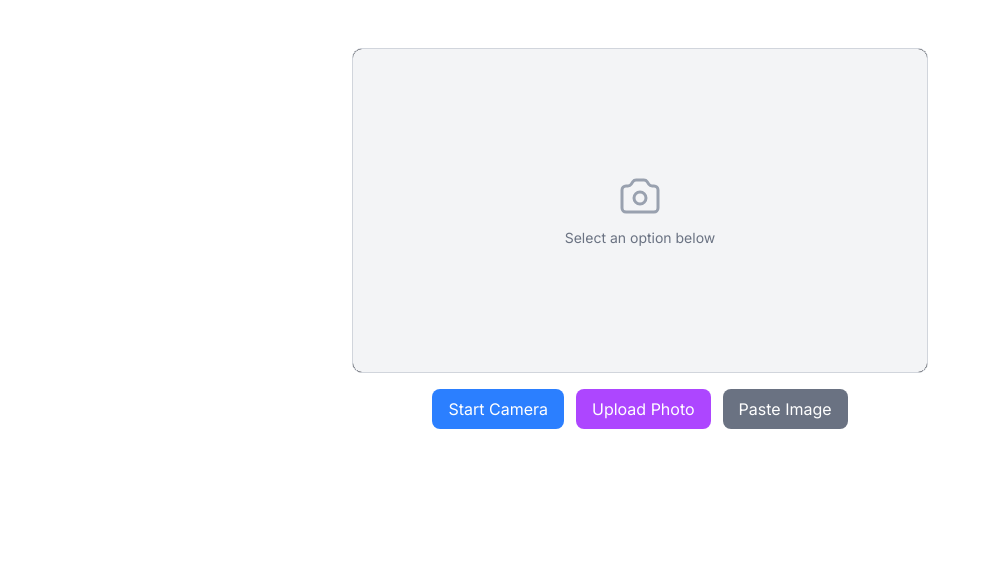
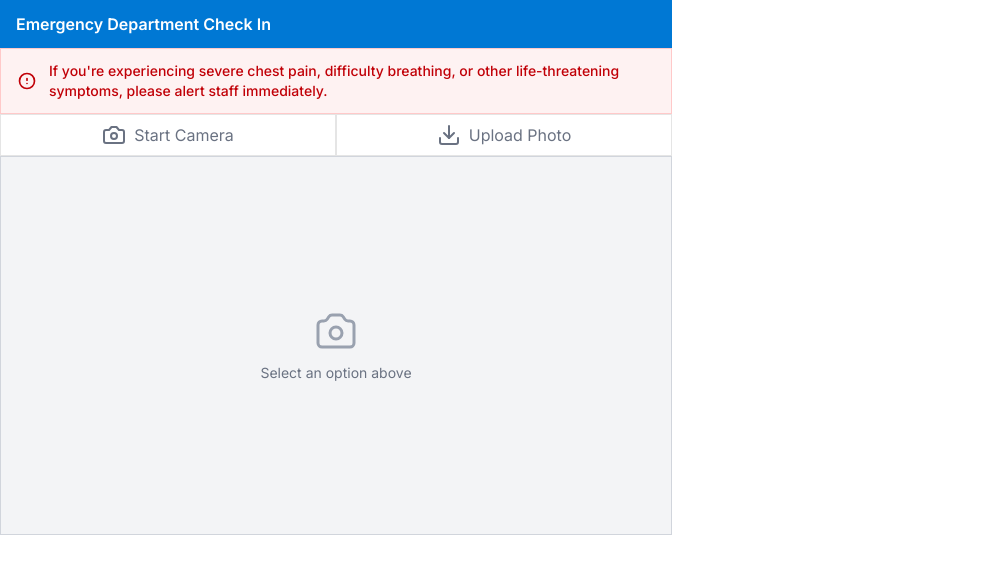
Before and after one commit to Jeffuz/icuthere, a Next.js app: page /gemini in a window 1280 px wide. Shown: the top 574 px of the page, without its empty margins (0-991 px from the left). Built offline with nearby package versions, Linux system fonts and the light colour scheme; no server answers.

Commit message:
fix camera display ui

```diff
--- a/src/app/gemini/page.tsx
+++ b/src/app/gemini/page.tsx
@@ -12,7 +12,7 @@ export default function TriageAssistantPage() {
   }, []);
 
   return (
-    <div className="container mx-auto py-8 px-4">
+    <div>
         <GeminiProvider apiKey={apiKey}>
           <VisionAnalyzer />
         </GeminiProvider>
--- a/src/components/gemini/CameraCapture.tsx
+++ b/src/components/gemini/CameraCapture.tsx
@@ -1,7 +1,9 @@
+/* eslint-disable @next/next/no-img-element */
 "use client";
 
-import React, { useState, useRef, useEffect } from 'react';
-import { useGemini } from './GeminiProvider';
+import React, { useState, useRef, useEffect } from "react";
+import { useGemini } from "./GeminiProvider";
+import { Camera, Download, X } from "lucide-react";
 
 interface CameraCaptureProps {
   onCapture?: (imageData: string) => void;
@@ -40,18 +42,18 @@ export function CameraCapture({ onCapture }: CameraCaptureProps) {
       // Stop any existing stream
       if (videoRef.current?.srcObject) {
         const existingStream = videoRef.current.srcObject as MediaStream;
-        existingStream.getTracks().forEach(track => track.stop());
+        existingStream.getTracks().forEach((track) => track.stop());
         videoRef.current.srcObject = null;
       }
 
       // Access the camera
       const stream = await navigator.mediaDevices.getUserMedia({
         video: {
-          facingMode: 'environment', // Prefer back camera on mobile
+          facingMode: "environment", // Prefer back camera on mobile
           width: { ideal: 1280 },
-          height: { ideal: 720 }
+          height: { ideal: 720 },
         },
-        audio: false
+        audio: false,
       });
 
       // Success - set the stream as video source
@@ -62,9 +64,10 @@ export function CameraCapture({ onCapture }: CameraCaptureProps) {
         videoRef.current.onloadedmetadata = () => {
           if (!videoRef.current) return;
 
-          videoRef.current.play()
+          videoRef.current
+            .play()
             .then(() => setCameraActive(true))
-            .catch(error => {
+            .catch((error) => {
               console.error("Failed to play video:", error);
               setErrorMessage(`Video playback failed: ${error.message}`);
             });
@@ -72,17 +75,23 @@ export function CameraCapture({ onCapture }: CameraCaptureProps) {
       } else {
         throw new Error("Video element not available");
       }
-    // eslint-disable-next-line @typescript-eslint/no-explicit-any
+      // eslint-disable-next-line @typescript-eslint/no-explicit-any
     } catch (err: any) {
       // Handle errors with specific messages
       console.error("Camera access error:", err);
       let message = "Camera error: ";
 
-      if (err.name === 'NotAllowedError' || err.name === 'PermissionDeniedError') {
+      if (
+        err.name === "NotAllowedError" ||
+        err.name === "PermissionDeniedError"
+      ) {
         message += "Please allow camera access in your browser settings";
-      } else if (err.name === 'NotFoundError') {
+      } else if (err.name === "NotFoundError") {
         message += "No camera found on your device";
-      } else if (err.name === 'NotReadableError' || err.name === 'TrackStartError') {
+      } else if (
+        err.name === "NotReadableError" ||
+        err.name === "TrackStartError"
+      ) {
         message += "Camera is being used by another application";
       } else {
         message += err.message || "Unknown error";
@@ -100,7 +109,7 @@ export function CameraCapture({ onCapture }: CameraCaptureProps) {
     try {
       // Stop all tracks
       const stream = videoRef.current.srcObject as MediaStream;
-      stream.getTracks().forEach(track => track.stop());
+      stream.getTracks().forEach((track) => track.stop());
       videoRef.current.srcObject = null;
       setCameraActive(false);
     } catch (err) {
@@ -124,7 +133,7 @@ export function CameraCapture({ onCapture }: CameraCaptureProps) {
       canvas.height = video.videoHeight;
 
       // Draw video frame to canvas
-      const context = canvas.getContext('2d');
+      const context = canvas.getContext("2d");
       if (!context) {
         throw new Error("Could not get canvas context");
       }
@@ -133,7 +142,7 @@ export function CameraCapture({ onCapture }: CameraCaptureProps) {
       context.drawImage(video, 0, 0);
 
       // Get image data as URL
-      const imageData = canvas.toDataURL('image/jpeg', 0.9);
+      const imageData = canvas.toDataURL("image/jpeg", 0.9);
       setCapturedImage(imageData);
 
       // Send image data to parent via callback
@@ -147,7 +156,7 @@ export function CameraCapture({ onCapture }: CameraCaptureProps) {
       // Process with Gemini
       processWithGemini(imageData);
 
-    // eslint-disable-next-line @typescript-eslint/no-explicit-any
+      // eslint-disable-next-line @typescript-eslint/no-explicit-any
     } catch (err: any) {
       console.error("Error capturing image:", err);
       setErrorMessage(`Failed to capture: ${err.message}`);
@@ -165,7 +174,7 @@ export function CameraCapture({ onCapture }: CameraCaptureProps) {
     const file = files[0];
 
     // Check if file is an image
-    if (!file.type.startsWith('image/')) {
+    if (!file.type.startsWith("image/")) {
       setErrorMessage("Please select an image file");
       return;
     }
@@ -198,6 +207,7 @@ export function CameraCapture({ onCapture }: CameraCaptureProps) {
   };
 
   // Function to handle clipboard paste
+  // eslint-disable-next-line react-hooks/exhaustive-deps
   const handleClipboardPaste = (event: ClipboardEvent) => {
     // Only handle if in paste mode or when the drop zone is clicked
     if (!isPasteMode) return;
@@ -218,7 +228,7 @@ export function CameraCapture({ onCapture }: CameraCaptureProps) {
       const item = items[i];
 
       // Check if item is an image
-      if (item.type.indexOf('image') !== -1) {
+      if (item.type.indexOf("image") !== -1) {
         foundImage = true;
 
         // Get image as a file
@@ -260,36 +270,26 @@ export function CameraCapture({ onCapture }: CameraCaptureProps) {
     }
 
     if (!foundImage) {
-      setErrorMessage("No image found in clipboard. Try copying an image first.");
+      setErrorMessage(
+        "No image found in clipboard. Try copying an image first."
+      );
     }
-  };
-
-  // Toggle paste mode
-  const togglePasteMode = () => {
-    // If camera is active, stop it
-    if (cameraActive) {
-      deactivateCamera();
-    }
-
-    // Toggle paste mode
-    setIsPasteMode(!isPasteMode);
-    setErrorMessage(isPasteMode ? null : "Ready for paste. Press Ctrl+V (or Cmd+V) to paste an image.");
   };
 
   // Function to handle drag over event
   const handleDragOver = (event: React.DragEvent) => {
     event.preventDefault();
     if (dropZoneRef.current) {
-      dropZoneRef.current.classList.add('border-blue-500');
-      dropZoneRef.current.classList.add('bg-blue-50');
+      dropZoneRef.current.classList.add("border-blue-500");
+      dropZoneRef.current.classList.add("bg-blue-50");
     }
   };
 
   // Function to handle drag leave event
   const handleDragLeave = () => {
     if (dropZoneRef.current) {
-      dropZoneRef.current.classList.remove('border-blue-500');
-      dropZoneRef.current.classList.remove('bg-blue-50');
+      dropZoneRef.current.classList.remove("border-blue-500");
+      dropZoneRef.current.classList.remove("bg-blue-50");
     }
   };
 
@@ -299,15 +299,15 @@ export function CameraCapture({ onCapture }: CameraCaptureProps) {
 
     // Reset highlighting
     if (dropZoneRef.current) {
-      dropZoneRef.current.classList.remove('border-blue-500');
-      dropZoneRef.current.classList.remove('bg-blue-50');
+      dropZoneRef.current.classList.remove("border-blue-500");
+      dropZoneRef.current.classList.remove("bg-blue-50");
     }
 
     const files = event.dataTransfer.files;
     if (!files || files.length === 0) return;
 
     const file = files[0];
-    if (!file.type.startsWith('image/')) {
+    if (!file.type.startsWith("image/")) {
       setErrorMessage("Please drop an image file");
       return;
     }
@@ -341,7 +341,7 @@ export function CameraCapture({ onCapture }: CameraCaptureProps) {
 
   // Function to process image with Gemini
   const processWithGemini = (imageData: string) => {
-    analyzeImage(imageData).catch(error => {
+    analyzeImage(imageData).catch((error) => {
       console.error("Gemini analysis error:", error);
       setErrorMessage("Failed to analyze image");
     });
@@ -355,12 +355,12 @@ export function CameraCapture({ onCapture }: CameraCaptureProps) {
   // Set up clipboard paste event listener
   useEffect(() => {
     const handlePasteEvent = (e: ClipboardEvent) => handleClipboardPaste(e);
-    window.addEventListener('paste', handlePasteEvent);
+    window.addEventListener("paste", handlePasteEvent);
 
     return () => {
-      window.removeEventListener('paste', handlePasteEvent);
+      window.removeEventListener("paste", handlePasteEvent);
     };
-  }, [isPasteMode, cameraActive]); // Re-register when paste mode or camera state changes
+  }, [isPasteMode, cameraActive, handleClipboardPaste]); // Re-register when paste mode or camera state changes
 
   // Clean up on unmount
   useEffect(() => {
@@ -372,23 +372,117 @@ export function CameraCapture({ onCapture }: CameraCaptureProps) {
   }, [cameraActive]);
 
   return (
-    <div className="flex flex-col items-center w-full max-w-xl mx-auto">
+    <div>
+      {/* Header */}
+      <div className="bg-[#0078d4] text-white px-4 py-3 flex items-center justify-between">
+        <div className="flex items-center gap-3">
+          <div className="font-semibold">Emergency Department Check In</div>
+        </div>
+      </div>
+
+      {/* Waring */}
+      <div className="flex items-center gap-3 bg-red-50 border border-red-200 text-red-700 text-sm px-4 py-3">
+        <svg
+          xmlns="http://www.w3.org/2000/svg"
+          className="w-5 h-5 shrink-0"
+          fill="none"
+          viewBox="0 0 24 24"
+          stroke="currentColor"
+          strokeWidth={2}
+        >
+          <path
+            strokeLinecap="round"
+            strokeLinejoin="round"
+            d="M12 9v2m0 4h.01M12 3a9 9 0 100 18 9 9 0 000-18z"
+          />
+        </svg>
+        <p>
+          <span className="font-medium">
+            If you&apos;re experiencing severe chest pain, difficulty breathing,
+            or other life-threatening symptoms, please alert staff immediately.
+          </span>
+        </p>
+      </div>
+
+      {/* Action buttons - clearly separated from the camera feed */}
+      <div className="flex w-full justify-between ">
+        {/* Show these buttons when no image is captured and camera is inactive */}
+        {!capturedImage && !cameraActive && (
+          <>
+            <button
+              onClick={activateCamera}
+              disabled={isAnalyzing}
+              className="w-full flex items-center gap-2 justify-center text-gray-500 bg-white hover:bg-gray-50 transition duration-200 border p-2 hover:cursor-pointer"
+            >
+              <Camera /> <span>Start Camera</span>
+            </button>
+            <button
+              className="w-full flex items-center gap-2 justify-center text-gray-500 bg-white hover:bg-gray-50 transition duration-200 border p-2 hover:cursor-pointer"
+              onClick={triggerFileUpload}
+              disabled={isAnalyzing}
+            >
+              <Download /> <span>Upload Photo</span>
+            </button>
+          </>
+        )}
+
+        {/* Show these buttons when camera is active */}
+        {!capturedImage && cameraActive && (
+          <>
+            <button
+              onClick={captureFromCamera}
+              className="w-full flex items-center gap-2 justify-center text-gray-500 bg-gray-100 border p-2 hover:cursor-pointer"
+              disabled={isAnalyzing}
+            >
+              <Camera />
+              {isAnalyzing ? "Processing..." : "Capture & Analyze"}
+            </button>
+            <button
+              onClick={deactivateCamera}
+              className="w-full flex items-center gap-2 justify-center text-gray-500 bg-gray-100 border p-2 hover:cursor-pointer"
+              disabled={isAnalyzing}
+            >
+              <X /> <span>Cancel</span>
+            </button>
+          </>
+        )}
+
+        {/* Reset button when image is captured */}
+        {capturedImage && (
+          <button
+            onClick={() => {
+              setCapturedImage(null);
+              setErrorMessage(null);
+            }}
+            className="px-4 py-2 bg-blue-500 text-white rounded-md hover:bg-blue-600 transition-colors"
+            disabled={isAnalyzing}
+          >
+            New Image
+          </button>
+        )}
+      </div>
       {/* Camera or Image Display Area */}
       <div
         ref={dropZoneRef}
-        className={`w-full mb-4 border rounded-lg overflow-hidden relative bg-black
-          ${isPasteMode ? 'border-2 border-dashed border-blue-400' : 'border-gray-300'}`}
+        className={`w-full mb-4 border overflow-hidden relative
+          ${
+            isPasteMode
+              ? "border-2 border-dashed border-blue-400"
+              : "border-gray-300"
+          }`}
         onDragOver={handleDragOver}
         onDragLeave={handleDragLeave}
         onDrop={handleDrop}
       >
         {/* Video element for camera feed */}
         {!capturedImage && (
-          <div className="aspect-video w-full bg-gray-900 relative">
+          <div className="aspect-video bg-gray-900 relative">
             {/* Camera feed */}
             <video
               ref={videoRef}
-              className={`w-full h-full object-cover ${cameraActive ? 'block' : 'hidden'}`}
+              className={`w-full h-full object-cover ${
+                cameraActive ? "block" : "hidden"
+              }`}
               autoPlay
               playsInline
               muted
@@ -396,9 +490,10 @@ export function CameraCapture({ onCapture }: CameraCaptureProps) {
 
             {/* Placeholder when camera is off */}
             {!cameraActive && (
-              <div className={`absolute inset-0 flex flex-col items-center justify-center
-                ${isPasteMode ? 'bg-blue-50' : 'bg-gray-100'}`}>
-
+              <div
+                className={`absolute inset-0 flex flex-col items-center justify-center
+                ${isPasteMode ? "bg-blue-50" : "bg-gray-100"}`}
+              >
                 {isPasteMode ? (
                   <>
                     <svg
@@ -445,7 +540,9 @@ export function CameraCapture({ onCapture }: CameraCaptureProps) {
                         d="M15 13a3 3 0 11-6 0 3 3 0 016 0z"
                       />
                     </svg>
-                    <p className="text-gray-500 text-sm">Select an option below</p>
+                    <p className="text-gray-500 text-sm">
+                      Select an option above
+                    </p>
                   </>
                 )}
               </div>
@@ -455,7 +552,7 @@ export function CameraCapture({ onCapture }: CameraCaptureProps) {
 
         {/* Show captured image */}
         {capturedImage && (
-          <div className="aspect-video w-full bg-gray-900 flex items-center justify-center">
+          <div className="aspect-video bg-gray-900 flex items-center justify-center">
             <img
               src={capturedImage}
               alt="Captured"
@@ -479,81 +576,17 @@ export function CameraCapture({ onCapture }: CameraCaptureProps) {
 
       {/* Error display */}
       {errorMessage && (
-        <div className={`w-full p-3 mb-4 rounded-md text-center
-          ${isPasteMode && !errorMessage.includes("error") ?
-            'bg-blue-50 border border-blue-200 text-blue-600' :
-            'bg-red-50 border border-red-200 text-red-600'}`}
+        <div
+          className={`w-full p-3 mb-4 rounded-md text-center
+          ${
+            isPasteMode && !errorMessage.includes("error")
+              ? "bg-blue-50 border border-blue-200 text-blue-600"
+              : "bg-red-50 border border-red-200 text-red-600"
+          }`}
         >
           <p>{errorMessage}</p>
         </div>
       )}
-
-      {/* Action buttons - clearly separated from the camera feed */}
-      <div className="w-full flex flex-wrap justify-center gap-3 mb-4">
-        {/* Show these buttons when no image is captured and camera is inactive */}
-        {!capturedImage && !cameraActive && (
-          <>
-            <button
-              onClick={activateCamera}
-              className="px-4 py-2 bg-blue-500 text-white rounded-md hover:bg-blue-600 transition-colors"
-              disabled={isAnalyzing}
-            >
-              Start Camera
-            </button>
-            <button
-              onClick={triggerFileUpload}
-              className="px-4 py-2 bg-purple-500 text-white rounded-md hover:bg-purple-600 transition-colors"
-              disabled={isAnalyzing}
-            >
-              Upload Photo
-            </button>
-            <button
-              onClick={togglePasteMode}
-              className={`px-4 py-2 rounded-md transition-colors
-                ${isPasteMode ?
-                  'bg-green-500 hover:bg-green-600 text-white' :
-                  'bg-gray-500 hover:bg-gray-600 text-white'}`}
-              disabled={isAnalyzing}
-            >
-              {isPasteMode ? 'Paste Mode On' : 'Paste Image'}
-            </button>
-          </>
-        )}
-
-        {/* Show these buttons when camera is active */}
-        {!capturedImage && cameraActive && (
-          <>
-            <button
-              onClick={captureFromCamera}
-              className="px-4 py-2 bg-green-500 text-white rounded-md hover:bg-green-600 transition-colors"
-              disabled={isAnalyzing}
-            >
-              {isAnalyzing ? 'Processing...' : 'Capture & Analyze'}
-            </button>
-            <button
-              onClick={deactivateCamera}
-              className="px-4 py-2 bg-red-500 text-white rounded-md hover:bg-red-600 transition-colors"
-              disabled={isAnalyzing}
-            >
-              Cancel
-            </button>
-          </>
-        )}
-
-        {/* Reset button when image is captured */}
-        {capturedImage && (
-          <button
-            onClick={() => {
-              setCapturedImage(null);
-              setErrorMessage(null);
-            }}
-            className="px-4 py-2 bg-blue-500 text-white rounded-md hover:bg-blue-600 transition-colors"
-            disabled={isAnalyzing}
-          >
-            New Image
-          </button>
-        )}
-      </div>
 
       {/* Analysis status */}
       {isAnalyzing && (
--- a/src/components/gemini/VisionAnalyzer.tsx
+++ b/src/components/gemini/VisionAnalyzer.tsx
@@ -1,3 +1,4 @@
+/* eslint-disable @next/next/no-img-element */
 "use client";
 
 import React, { useState, useEffect } from "react";
@@ -50,7 +51,7 @@ export function VisionAnalyzer() {
   }, [result]);
 
   return (
-    <div className="flex flex-col gap-6 w-full max-w-2xl mx-auto p-4">
+    <div className="flex flex-col w-full max-w-2xl h-full">
       {!capturedImage ? (
         <CameraCapture onCapture={handleCapture} />
       ) : (
```
Also changed, not shown: src/app/kiosk/page.tsx (+5 -5 lines), src/components/Chatbot.tsx (added, +63 -0 lines).
